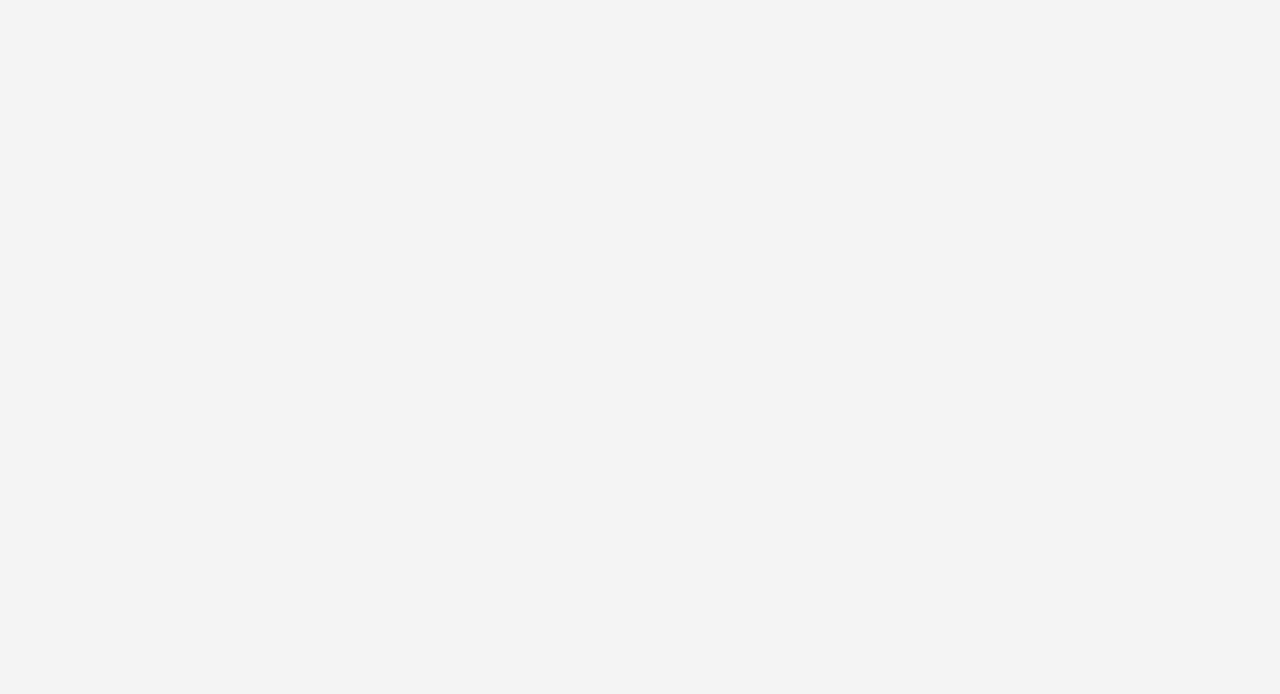
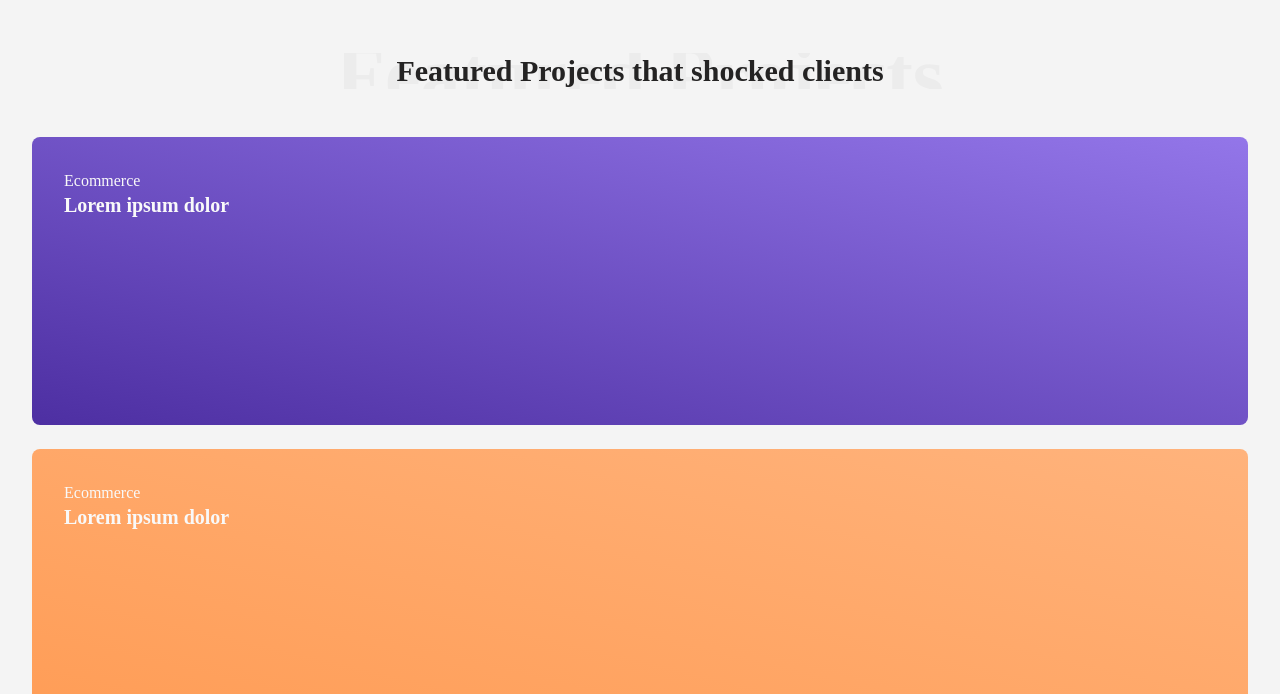
Before and after one commit to PedroEdu6786/client-portfolio, a Next.js app: page / in a window 1280 px wide. Shown: the part 786-1480 px from the top of the page. Before the commit the page ends 800 px from the top, so only its background shows below. Built offline with nearby package versions, Linux system fonts and the light colour scheme; a web font is replaced by a local one.

Commit message:
feat: basic project section structure created

```diff
--- a/pages/index.jsx
+++ b/pages/index.jsx
@@ -1,12 +1,14 @@
 import React from 'react'
 import Header from '../src/components/organisms/Header'
 import Hero from '../src/components/organisms/Hero'
+import Projects from '../src/components/organisms/Projects'
 
 const Home = () => {
   return (
     <>
       <Header />
       <Hero />
+      <Projects />
     </>
   )
 }
--- a/src/components/atoms/MenuItem.jsx
+++ b/src/components/atoms/MenuItem.jsx
@@ -22,7 +22,7 @@ const MenuItem = ({ children, isSelected, setSelected }) => {
         color={
           isSelected
             ? { base: 'portfolio.white', md: 'portfolio.black' }
-            : { base: 'portfolio.lightBlue', md: 'portfolio.darkGray' }
+            : { base: 'portfolio.lightPrimary', md: 'portfolio.darkGray' }
         }
         variants={menuItem}
         transition={spring}
--- /dev/null
+++ b/src/components/atoms/Title.jsx
@@ -0,0 +1,11 @@
+import { Heading } from '@chakra-ui/layout'
+
+const Title = ({ children }) => {
+  return (
+    <Heading size="lg" align="center">
+      {children}
+    </Heading>
+  )
+}
+
+export default Title
--- /dev/null
+++ b/src/components/atoms/TitleCarousel.jsx
@@ -0,0 +1,11 @@
+import { Heading } from '@chakra-ui/layout'
+
+const TitleCarousel = ({ children, ...rest }) => {
+  return (
+    <Heading as="h2" fontSize="5rem" color="portfolio.lightGray" {...rest}>
+      {children}
+    </Heading>
+  )
+}
+
+export default TitleCarousel
--- /dev/null
+++ b/src/components/molecules/ProjectCard.jsx
@@ -0,0 +1,20 @@
+import { Heading, Text } from '@chakra-ui/layout'
+import { MotionBox } from '../../motion/motionComponents'
+
+const ProjectCard = ({ color1, color2, projectType, projectTitle }) => {
+  return (
+    <MotionBox
+      p="2rem"
+      h="18rem"
+      borderRadius=".5rem"
+      bgGradient={`linear(to-bl, ${color1}, ${color2})`}
+    >
+      <Text color="portfolio.white">{projectType}</Text>
+      <Heading as="h3" size="md" color="portfolio.white">
+        {projectTitle}
+      </Heading>
+    </MotionBox>
+  )
+}
+
+export default ProjectCard
--- a/src/components/organisms/Hero.jsx
+++ b/src/components/organisms/Hero.jsx
@@ -2,6 +2,7 @@ import { Button } from '@chakra-ui/button'
 import { Image } from '@chakra-ui/image'
 import { Box, Heading, Stack, Text } from '@chakra-ui/layout'
 import styled from '@emotion/styled'
+import Title from '../atoms/Title'
 import HeroIcon from '../molecules/HeroIcon'
 import HeroMessages from '../molecules/HeroMessages'
 import SocialMedia from '../molecules/SocialMedia'
@@ -57,9 +58,7 @@ const Hero = () => {
           <HeroIcon />
           <Stack align="center" spacing="1.5rem">
             <Text fontSize="1.25rem">Hi, I'm Pedro Cruz</Text>
-            <Heading size="lg" align="center">
-              Building apps, growing bussinesses and experiences
-            </Heading>
+            <Title>Building apps, growing businesses and experiences</Title>
             <Button bgColor="portfolio.blue" size="lg" color="portfolio.white">
               Check out my work!
             </Button>
--- /dev/null
+++ b/src/components/organisms/Projects.jsx
@@ -0,0 +1,101 @@
+import { useState } from 'react'
+import { Box, Stack } from '@chakra-ui/layout'
+import { AnimatePresence, AnimateSharedLayout } from 'framer-motion'
+import { MotionBox } from '../../motion/motionComponents'
+import Title from '../atoms/Title'
+import TitleCarousel from '../atoms/TitleCarousel'
+import ProjectCard from '../molecules/ProjectCard'
+import MarginTemplate from '../templates/MarginTemplate'
+
+const Projects = () => {
+  const [selectedId, setSelectedId] = useState(null)
+
+  return (
+    <>
+      <Box mt="10rem">
+        <Stack align="center" justify="center" pos="relative" overflow="hidden">
+          <Title mx="2rem">Featured Projects that shocked clients</Title>
+          <TitleCarousel
+            pos="absolute"
+            clear="both"
+            display="inline-block"
+            whiteSpace="nowrap"
+            textOverflow="clip"
+            zIndex="-1"
+          >
+            Featured Projects
+          </TitleCarousel>
+        </Stack>
+      </Box>
+      <MarginTemplate>
+        <Stack mt="3rem" spacing="1.5rem">
+          <AnimateSharedLayout type="crossfade">
+            {projects.map((item) => (
+              <MotionBox
+                key={item.id}
+                layoutId={item.id}
+                onClick={() => setSelectedId(item.id)}
+              >
+                <ProjectCard
+                  color1={item.color1}
+                  color2={item.color2}
+                  projectType={item.projectType}
+                  projectTitle={item.projectTitle}
+                />
+              </MotionBox>
+            ))}
+
+            <AnimatePresence>
+              {selectedId && (
+                <MotionBox
+                  layoutId={selectedId}
+                  onClick={() => setSelectedId(null)}
+                >
+                  <ProjectCard
+                    color1={projects[selectedId].color1}
+                    color2={projects[selectedId].color2}
+                    projectType={projects[selectedId].projectType}
+                    projectTitle={projects[selectedId].projectTitle}
+                  />
+                </MotionBox>
+              )}
+            </AnimatePresence>
+          </AnimateSharedLayout>
+        </Stack>
+      </MarginTemplate>
+    </>
+  )
+}
+
+const projects = [
+  {
+    id: 0,
+    color1: 'portfolio.lightPurple',
+    color2: 'portfolio.darkPurple',
+    projectType: 'Ecommerce',
+    projectTitle: 'Lorem ipsum dolor',
+  },
+  {
+    id: 1,
+    color1: 'portfolio.lightOrange',
+    color2: 'portfolio.darkOrange',
+    projectType: 'Ecommerce',
+    projectTitle: 'Lorem ipsum dolor',
+  },
+  {
+    id: 2,
+    color1: 'portfolio.lightRed',
+    color2: 'portfolio.darkRed',
+    projectType: 'Ecommerce',
+    projectTitle: 'Lorem ipsum dolor',
+  },
+  {
+    id: 3,
+    color1: 'portfolio.lightBlue',
+    color2: 'portfolio.darkBlue',
+    projectType: 'Ecommerce',
+    projectTitle: 'Lorem ipsum dolor',
+  },
+]
+
+export default Projects
--- a/src/theme/foundations/colors.js
+++ b/src/theme/foundations/colors.js
@@ -2,11 +2,18 @@ export const colors = {
   portfolio: {
     gray: '#F4F4F4',
     darkGray: '#868686',
+    lightGray: '#ECECEC',
     white: '#F9F9F9',
     black: '#242323',
     blue: '#6380E8',
-    lightBlue: '#E0EAF8',
-    darkBlue: '#3762FC',
-    fontColor: '#242323',
+    lightPrimary: '#E0EAF8',
+    lightPurple: '#9376E9',
+    darkPurple: '#4D2FA2',
+    lightOrange: '#FFB37C',
+    darkOrange: '#FF9C55',
+    lightRed: '#EC9191',
+    darkRed: '#F08080',
+    lightBlue: '#849CF4',
+    darkBlue: '#315BF4',
   },
 }
```
